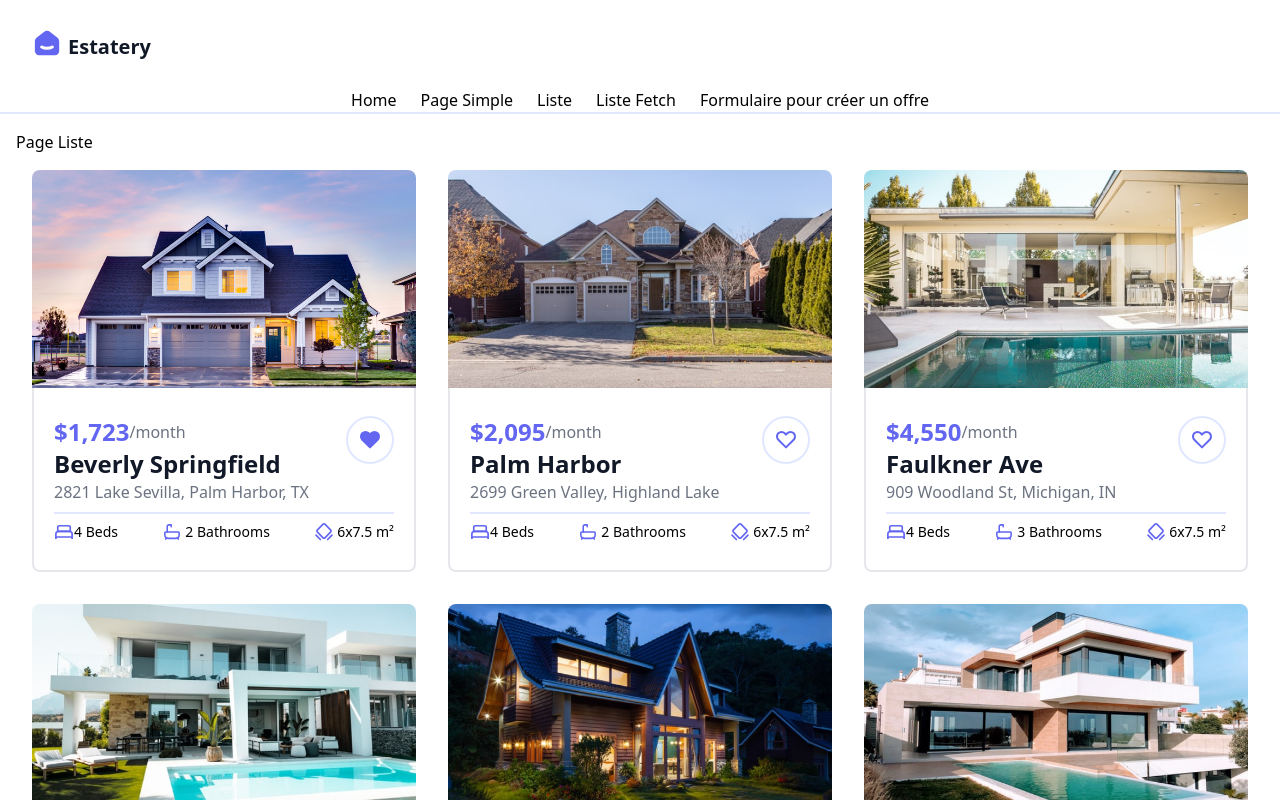
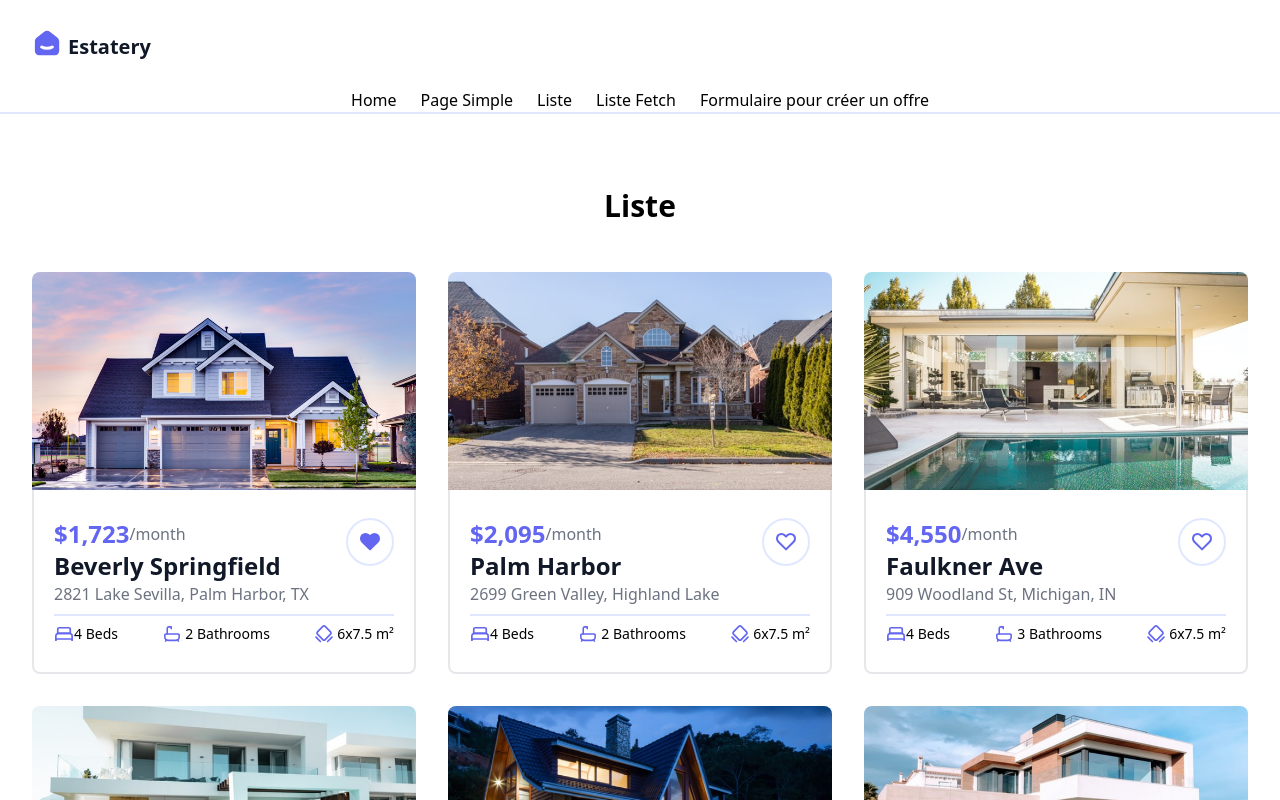
Before and after one commit to duval-justine/R312-justine-duval, a Vue app: page /liste in a window 1280 px wide. Shown: the top 800 px of the page. Built offline with nearby package versions, Linux system fonts and the light colour scheme; some icons are missing; what @formkit/vue would draw is missing.

Commit message:
Changement des caractéristiques des titres des p

```diff
--- a/src/pages/edit/new.vue
+++ b/src/pages/edit/new.vue
@@ -4,7 +4,8 @@ import FormulaireOffreMaison from "../../components/FormulaireOffreMaison.vue"
 
 <template>
     <div class="p-2">
-        <h2>Page Simple</h2>
+        <h2 class="text-3xl font-bold text-indigo-1000 text-center pt-[3.625rem] mb-8">Formulaire pour créer une offre
+        </h2>
         <div class="grid grid-flow-row-dense grid-cols-[repeat(auto-fit,minmax(343px,1fr))]">
             <FormulaireOffreMaison />
         </div>
--- a/src/pages/liste-fetch.vue
+++ b/src/pages/liste-fetch.vue
@@ -6,7 +6,7 @@ const dataMaisons = await res.json();
 
 <template>
     <div class="p-5">
-        <h1>Page Liste fetch</h1>
+        <h2 class="text-3xl font-bold text-indigo-1000 text-center pt-[3.625rem] mb-8">Liste Fetch </h2>
         <div class="grid grid-flow-row-dense grid-cols-[repeat(auto-fit,minmax(343px,1fr))]">
             <div class="p-4" v-for="dataMaison in dataMaisons" :key="dataMaison.nom">
                 <AfficheMaison v-bind="dataMaison" />
--- a/src/pages/liste.vue
+++ b/src/pages/liste.vue
@@ -11,7 +11,7 @@ const dataMaisons = [{ titre: "Beverly Springfield", price: 1723, favoris: true,
 
 <template>
     <div class="p-2">
-        <h2>Page Liste</h2>
+        <h2 class="text-3xl font-bold text-indigo-1000 text-center pt-[3.625rem] mb-8">Liste </h2>
         <div class="grid grid-flow-row-dense grid-cols-[repeat(auto-fit,minmax(343px,1fr))]">
             <div class="p-4" v-for="dataMaison in dataMaisons" :key="dataMaison.titre">
                 <AfficheMaison v-bind="dataMaison" />
--- a/src/pages/simple.vue
+++ b/src/pages/simple.vue
@@ -28,7 +28,7 @@ const dataMaison2 = {
 
 <template>
     <div class="p-2">
-        <h2>Page Simple</h2>
+        <h2 class="text-3xl font-bold text-indigo-1000 text-center pt-[3.625rem] mb-8">Page Simple </h2>
         <div class="grid grid-flow-row-dense grid-cols-[repeat(auto-fit,minmax(343px,1fr))]">
             <AfficheMaison class="p-4" v-bind="dataMaison0" />
             <AfficheMaison class="p-4" v-bind="dataMaison1" />
```
